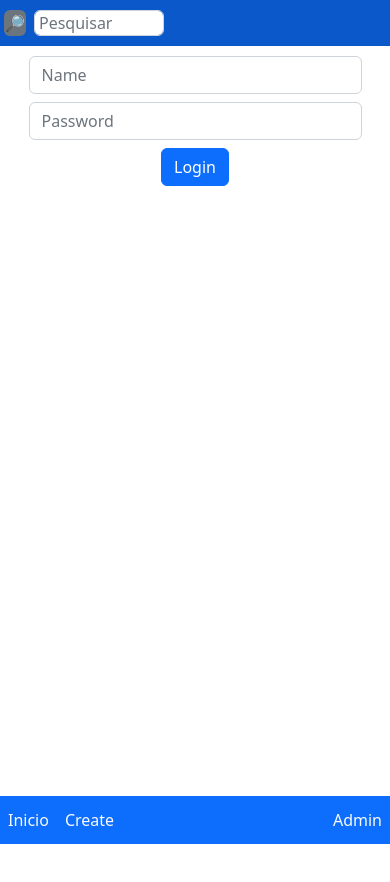
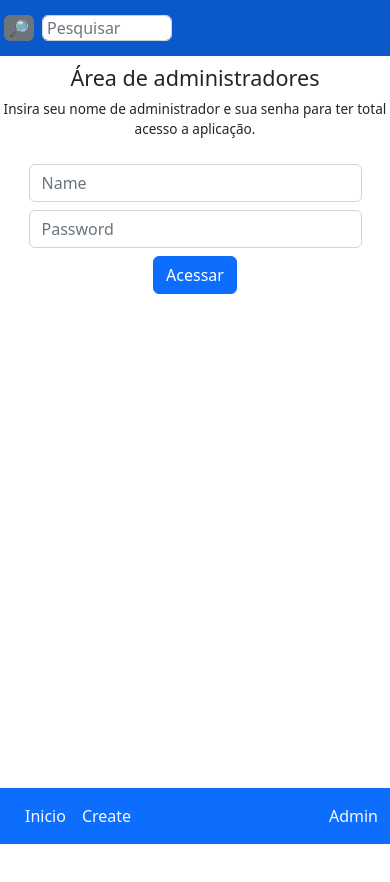
Before and after one commit to FranciscoNeto2909/Advice-app, a React (Create React App) app: page /admin in a window 390 px wide. Shown: the top 882 px of the page. Built offline with nearby package versions, Linux system fonts and the light colour scheme; no server answers.

Commit message:
code and navbar style improved

```diff
--- a/src/components/SearchBar.jsx
+++ b/src/components/SearchBar.jsx
@@ -22,13 +22,13 @@ export default function SearchBar({ setFilteredAdvices }) {
     }
 
     return (
-        <nav className="nav bg-primary text-start p-2 d-flex align-items-center justify-content-between">
+        <nav className="nav bg-primary text-start d-flex align-items-center justify-content-between">
             <div className="search-bar d-flex">
                 <label htmlFor="searc" className="text-white me-1"></label>
-                <button className="btn me-2 p-0 bg-secondary" onClick={handleFilterAdvice}>&#x1F50E;</button>
+                <button className="btn me-2 p-0 px-1 bg-secondary" onClick={handleFilterAdvice}>&#x1F50E;</button>
                 <input type="text" placeholder="Pesquisar" className="form-control py-0 ps-1" style={{ width: 130 }} onChange={e => handleFilterAdvice(e.target.value)} />
             </div>
-            <ul className="d-flex justify-content-between gap-3 py-1 px-0 m-0">
+            <ul className="nav-items d-flex justify-content-between gap-3 py-1 px-0 mb-0">
                 <li>
                     <Link to="/" className="text-light text-decoration-none">Inicio</Link>
                 </li>
--- a/src/index.css
+++ b/src/index.css
@@ -35,15 +35,24 @@ body {
   height: 100vh;
   width: 100vw;
 }
+.nav{
+  padding: 8px;
+}
 @media (max-width: 600px) {
   .nav{
     width: 100vw;
     position: fixed;
     bottom: 0;
+    padding: 12px;
+  }
+  .nav-items{
+    margin-left: 25px;
+  }
+  .admin, .home{
+    margin-top: 65px;
   }
   .home{
     z-index: -1;
-    margin-top: 60px;
   }
   .card{
     z-index: -1;
@@ -52,9 +61,12 @@ body {
     position: fixed;
     top: 0;
     left: 0;
-    padding: 10px 0;
+    padding: 15px 0;
     background-color: #0a58ca;
     width: 100vw;
     z-index: 2;
   }
+  .post-advice{
+    margin-top: 70px;
+  }
 }
--- a/src/pages/Admin.jsx
+++ b/src/pages/Admin.jsx
@@ -24,7 +24,9 @@ export default function Admin() {
         }
     }
     return (
-        <div className="justify-content-center align-items-center mt-5">
+        <div className="admin">
+            <h4>Área de administradores</h4>
+            <p className="font-smaller">Insira seu nome de administrador e sua senha para ter total acesso a aplicação.</p>
             <form className="col-10 mx-auto p-2">
                 <div className="row">
                     <input type="text" className="form-control" placeholder="Name" aria-label="First name"
@@ -35,7 +37,7 @@ export default function Admin() {
                         value={pass} onChange={handleChangePass} />
                 </div>
                 <button className="btn btn-form btn-primary mx-auto"
-                    onClick={handleLogin} type="button">Login</button>
+                    onClick={handleLogin} type="button">Acessar</button>
             </form>
         </div>
     )
--- a/src/pages/PostAdvice.jsx
+++ b/src/pages/PostAdvice.jsx
@@ -40,7 +40,7 @@ export default function PostAdvice() {
         }
     }
     return (
-        <div className="container mx-auto p-2 px-4 mt-5">
+        <div className="post-advice container mx-auto p-2 px-4">
             <label htmlFor="author" className="form-label">Author</label>
             <input id="author" type="text" maxLength="20"
                 minLength="5" autoComplete="off"
```
